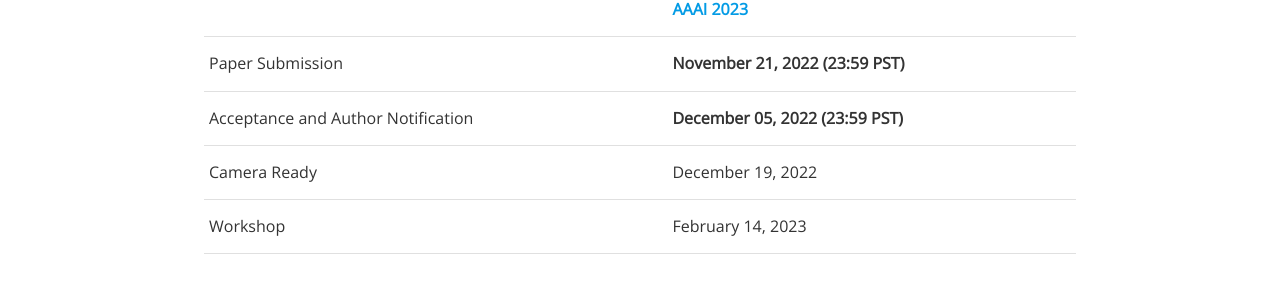
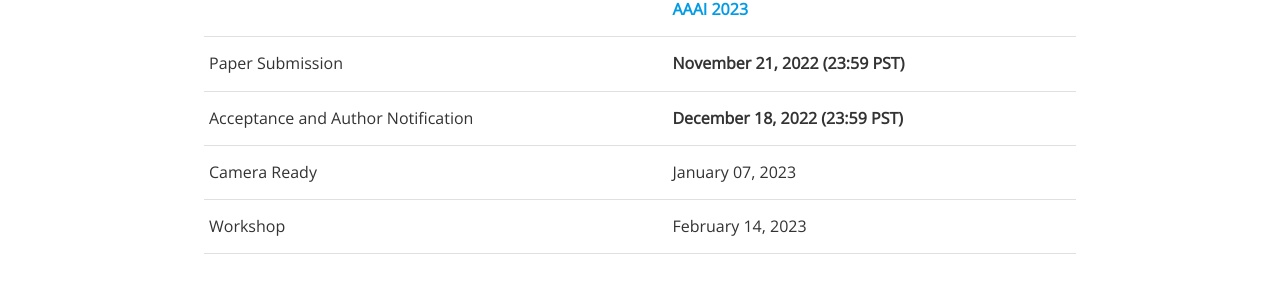
Before and after one commit to mgoldfar/emc2-web, a Jekyll site: the page built from submission.html, in a window 1280 px wide. Shown: the part 243-544 px from the top of the page. Built offline with Jekyll 4.4.1, drawn with Linux system fonts in a browser that asks for light colours.

Commit message:
update dates

```diff
--- a/_editions/8-aaai-23.html
+++ b/_editions/8-aaai-23.html
@@ -12,8 +12,8 @@
 show_program_summary: False
 submission_url: https://easychair.org/conferences/?conf=emc24
 submission_deadline: 2022-11-21
-submission_camera_ready: 2022-12-19
-submission_acceptance: 2022-12-05
+submission_camera_ready: 2023-01-07
+submission_acceptance: 2022-12-18
 has_proceedings: False
 has_emcc_submission: False
 ---
```
